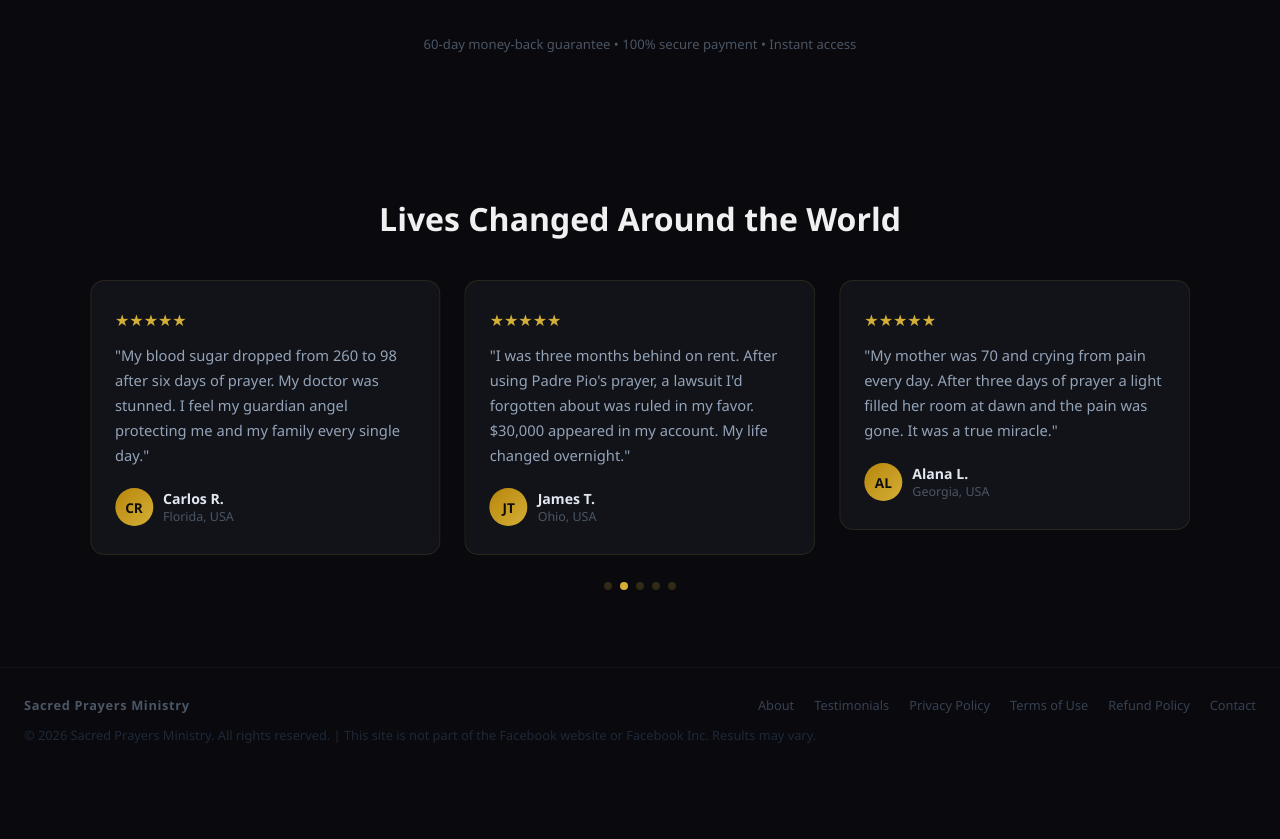
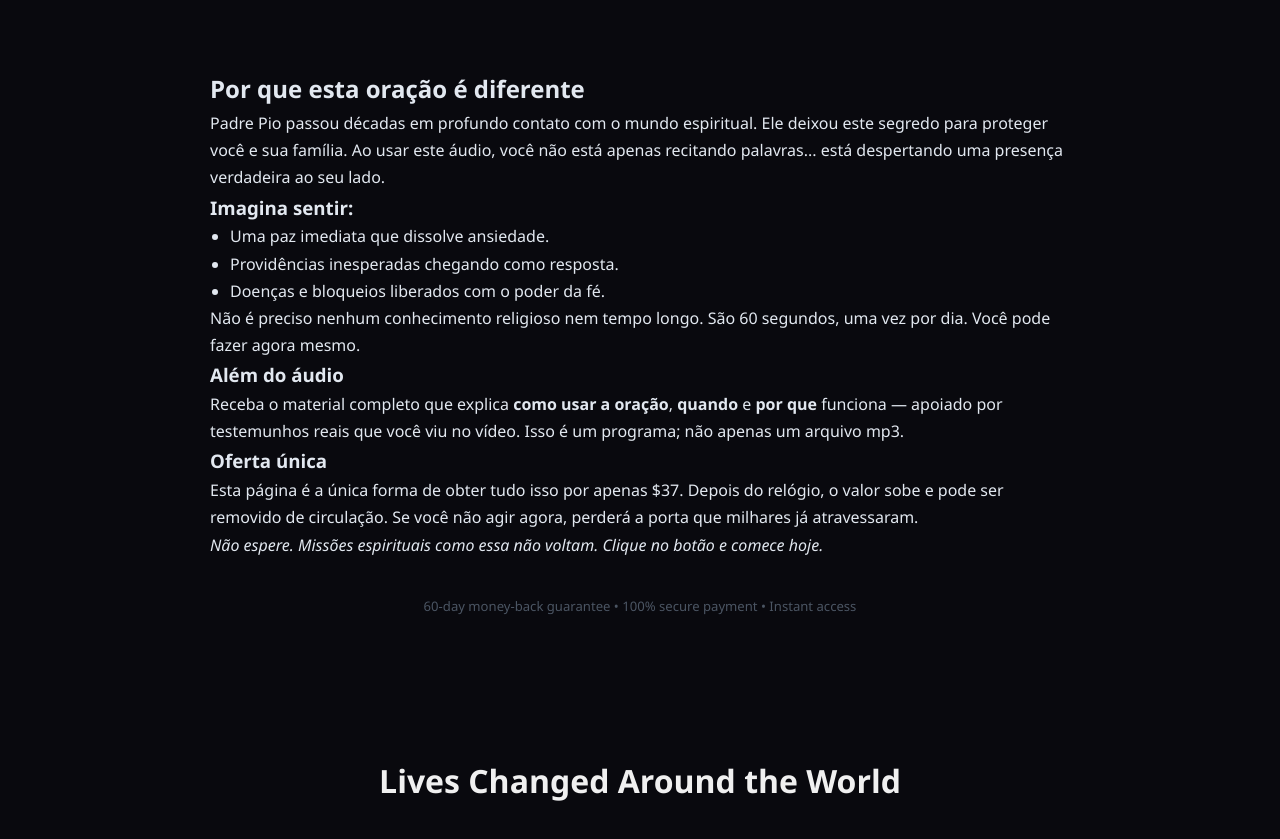
Before and after one commit to Munix26/teste-1, a website built with Vite: page index.html in a window 1280 px wide. Shown: the part 1714-2553 px from the top of the page. Before the commit the page ends 2486 px from the top, so only its background shows below. Built offline with nearby package versions, Linux system fonts and the light colour scheme.

Commit message:
Add extended persuasive copy section and reveal it immediately

```diff
--- a/index.html
+++ b/index.html
@@ -290,6 +290,24 @@
       <p>Decida agora e comece a atrair milagres e proteção para sua vida com a mesma prática que transformou milhares de pessoas ao redor do mundo.</p>
     </section>
 
+    <!-- extended sales copy section mimicking high-converting layouts -->
+    <section id="extended-copy" style="display:none; max-width:860px; margin:24px auto; color:#e2e8f0; text-align:left; line-height:1.7;">
+      <h2>Por que esta oração é diferente</h2>
+      <p>Padre Pio passou décadas em profundo contato com o mundo espiritual. Ele deixou este segredo para proteger você e sua família. Ao usar este áudio, você não está apenas recitando palavras... está despertando uma presença verdadeira ao seu lado.</p>
+      <h3>Imagina sentir:</h3>
+      <ul style="margin-left:20px;">
+        <li>Uma paz imediata que dissolve ansiedade.</li>
+        <li>Providências inesperadas chegando como resposta.</li>
+        <li>Doenças e bloqueios liberados com o poder da fé.</li>
+      </ul>
+      <p>Não é preciso nenhum conhecimento religioso nem tempo longo. São 60 segundos, uma vez por dia. Você pode fazer agora mesmo.</p>
+      <h3>Além do áudio</h3>
+      <p>Receba o material completo que explica <strong>como usar a oração</strong>, <strong>quando</strong> e <strong>por que</strong> funciona — apoiado por testemunhos reais que você viu no vídeo. Isso é um programa; não apenas um arquivo mp3.</p>
+      <h3>Oferta única</h3>
+      <p>Esta página é a única forma de obter tudo isso por apenas $37. Depois do relógio, o valor sobe e pode ser removido de circulação. Se você não agir agora, perderá a porta que milhares já atravessaram.</p>
+      <p><em>Não espere. Missões espirituais como essa não voltam. Clique no botão e comece hoje.</em></p>
+    </section>
+
     <p class="guarantee">60-day money-back guarantee &bull; 100% secure payment &bull; Instant access</p>
   </section>
 
--- a/main.js
+++ b/main.js
@@ -24,8 +24,10 @@
 {
   const cta = document.querySelector('.cta');
   const offer = document.getElementById('offer-details');
+  const extended = document.getElementById('extended-copy');
   if (cta) cta.style.display = 'inline-flex';
   if (offer) offer.style.display = 'block';
+  if (extended) extended.style.display = 'block';
 }
 
 document.querySelector('.cta').addEventListener('click', (e) => {
```
